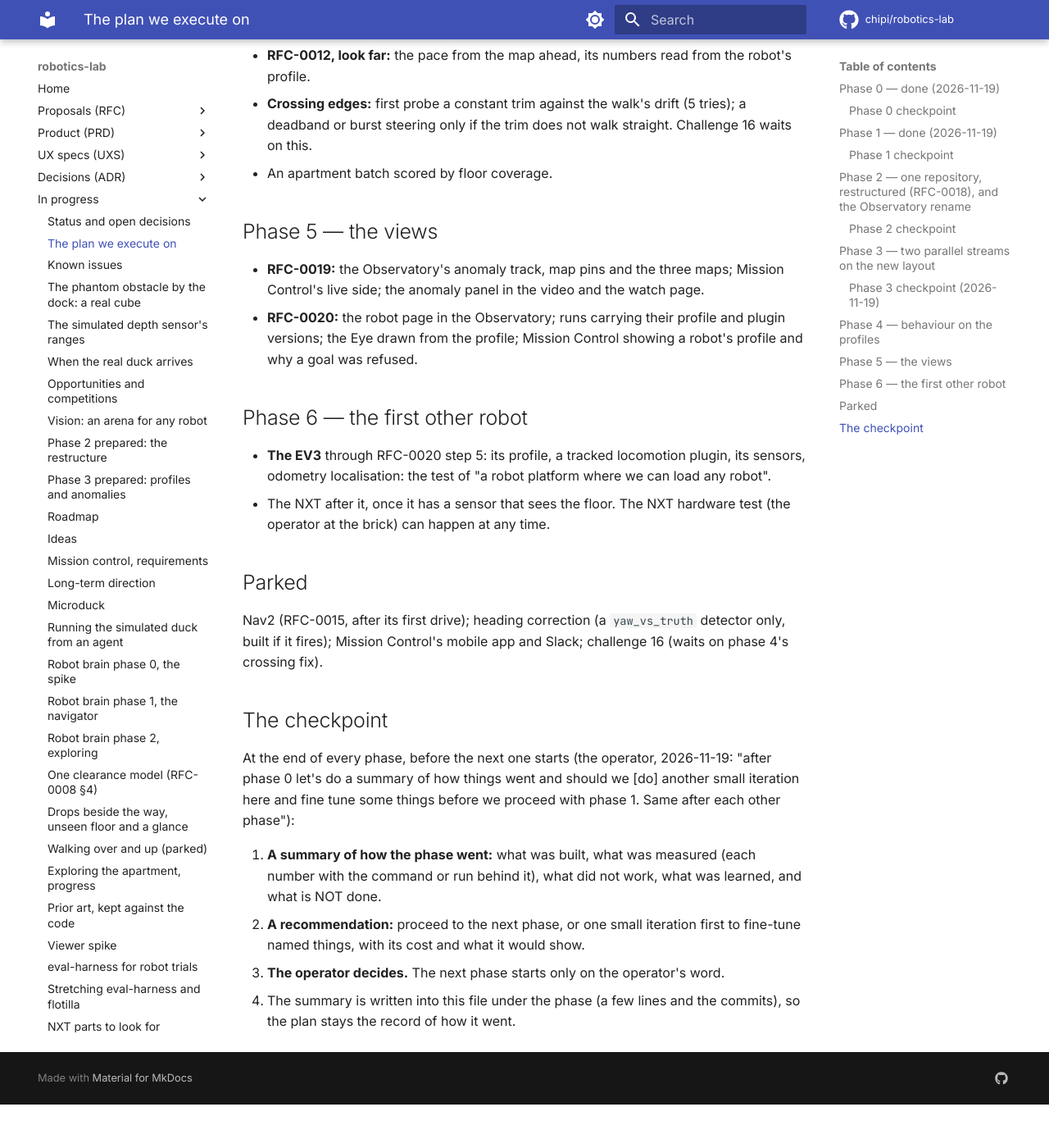
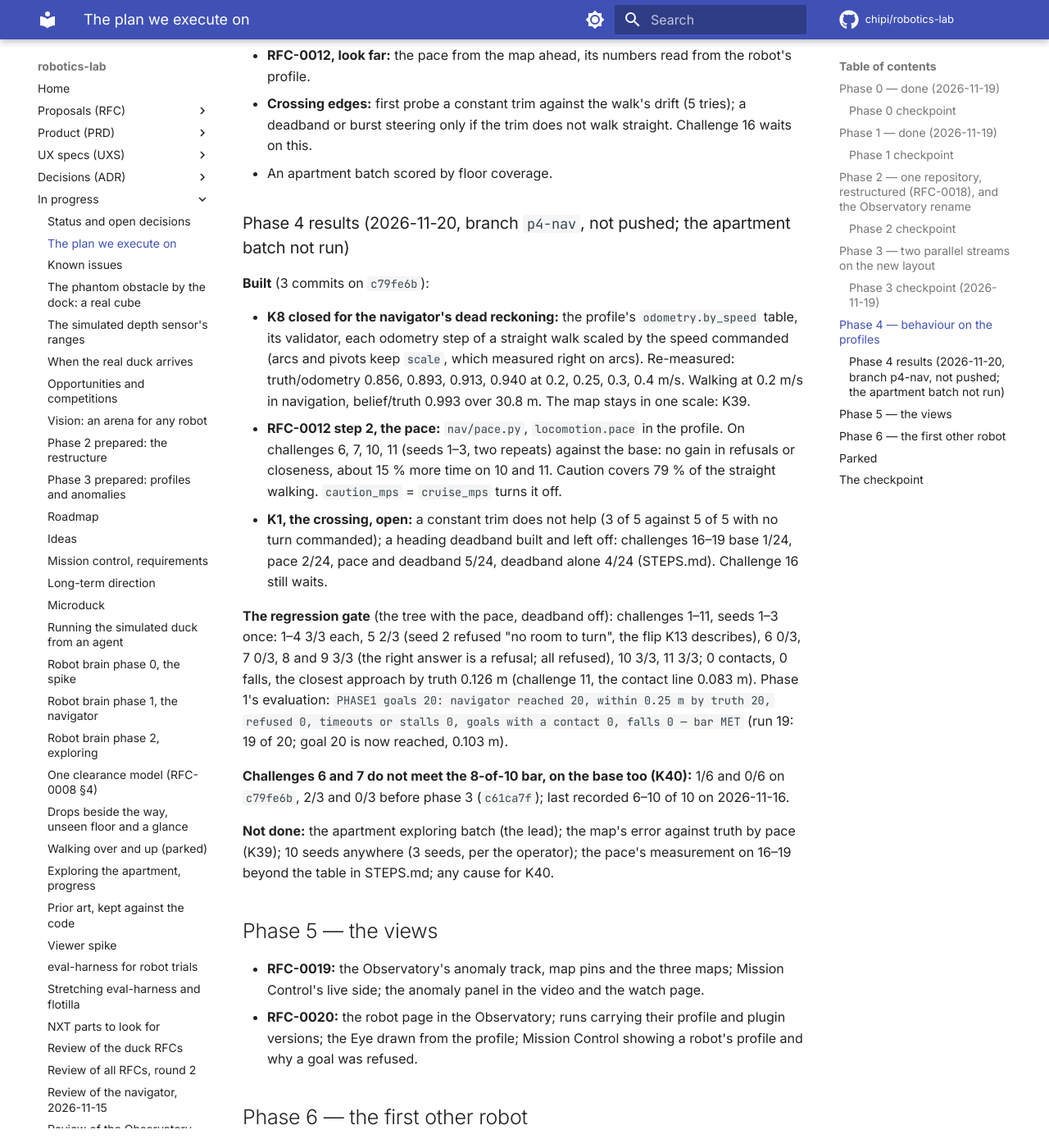
Before and after one commit to chipi/robotics-lab, an MkDocs documentation site: the page built from docs/wip/EXECUTION-PLAN.md, in a window 1280 px wide and 1400 px high, scrolled down 4995 px. Shown: the whole window at 82% size. Built offline with MkDocs 1.6.1 and Material for MkDocs 9.7.7, drawn with Linux system fonts in a browser that asks for light colours; comment, search, counter and statistics services are not loaded; before the commit the page ends 6342 px from its top, so only the background shows below that.

Commit message:
docs: phase 4 results: the gate (challenges 1-11 seeds 1-3, phase 1's evaluation bar met), K1 open, K40
Co-Authored-By: Claude Opus 5.5 <noreply@anthropic.com>
Claude-Session: https://claude.ai/code/session_014cvkLDtihKBLiV2cbMenbC

```diff
--- a/docs/wip/EXECUTION-PLAN.md
+++ b/docs/wip/EXECUTION-PLAN.md
@@ -173,6 +173,38 @@ refusal burst 3 legs within 0.10 m, room disagrees 280 mm, head off its walking
   burst steering only if the trim does not walk straight. Challenge 16 waits on this.
 - An apartment batch scored by floor coverage.
 
+### Phase 4 results (2026-11-20, branch `p4-nav`, not pushed; the apartment batch not run)
+
+**Built** (3 commits on `c79fe6b`):
+
+- **K8 closed for the navigator's dead reckoning:** the profile's `odometry.by_speed` table, its
+  validator, each odometry step of a straight walk scaled by the speed commanded (arcs and pivots
+  keep `scale`, which measured right on arcs). Re-measured: truth/odometry 0.856, 0.893, 0.913,
+  0.940 at 0.2, 0.25, 0.3, 0.4 m/s. Walking at 0.2 m/s in navigation, belief/truth 0.993 over
+  30.8 m. The map stays in one scale: K39.
+- **RFC-0012 step 2, the pace:** `nav/pace.py`, `locomotion.pace` in the profile. On challenges
+  6, 7, 10, 11 (seeds 1–3, two repeats) against the base: no gain in refusals or closeness, about
+  15 % more time on 10 and 11. Caution covers 79 % of the straight walking.
+  `caution_mps` = `cruise_mps` turns it off.
+- **K1, the crossing, open:** a constant trim does not help (3 of 5 against 5 of 5 with no turn
+  commanded); a heading deadband built and left off: challenges 16–19 base 1/24, pace 2/24,
+  pace and deadband 5/24, deadband alone 4/24 (STEPS.md). Challenge 16 still waits.
+
+**The regression gate** (the tree with the pace, deadband off): challenges 1–11, seeds 1–3 once:
+1–4 3/3 each, 5 2/3 (seed 2 refused "no room to turn", the flip K13 describes), 6 0/3, 7 0/3,
+8 and 9 3/3 (the right answer is a refusal; all refused), 10 3/3, 11 3/3; 0 contacts, 0 falls,
+the closest approach by truth 0.126 m (challenge 11, the contact line 0.083 m). Phase 1's
+evaluation: `PHASE1 goals 20: navigator reached 20, within 0.25 m by truth 20, refused 0,
+timeouts or stalls 0, goals with a contact 0, falls 0 — bar MET` (run 19: 19 of 20; goal 20 is
+now reached, 0.103 m).
+
+**Challenges 6 and 7 do not meet the 8-of-10 bar, on the base too (K40):** 1/6 and 0/6 on
+`c79fe6b`, 2/3 and 0/3 before phase 3 (`c61ca7f`); last recorded 6–10 of 10 on 2026-11-16.
+
+**Not done:** the apartment exploring batch (the lead); the map's error against truth by pace
+(K39); 10 seeds anywhere (3 seeds, per the operator); the pace's measurement on 16–19 beyond the
+table in STEPS.md; any cause for K40.
+
 ## Phase 5 — the views
 
 - **RFC-0019:** the Observatory's anomaly track, map pins and the three maps; Mission Control's live
```
